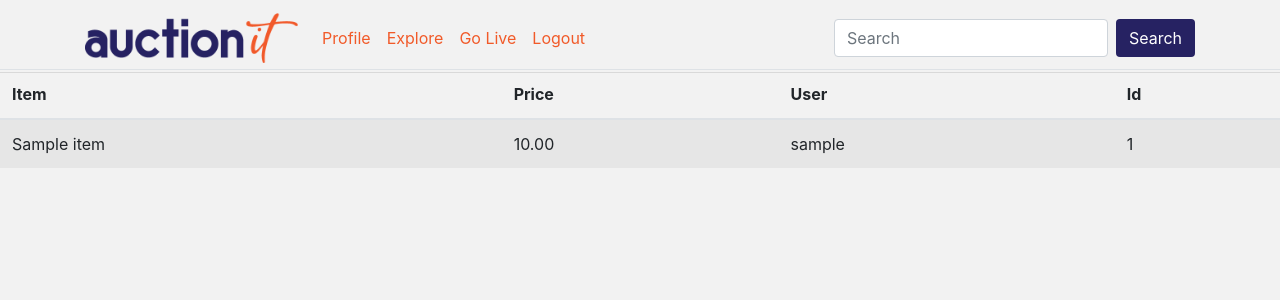
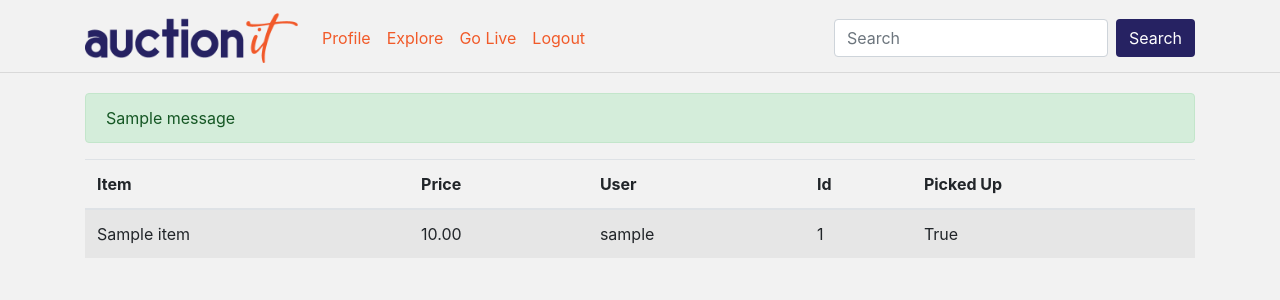
Before and after one commit to stuhops/AuctionIt, a Django app: page /auctions/winners/ in a window 1280 px wide. Shown: the top 300 px of the page. Run offline with Django 3.2, Linux system fonts and the light colour scheme; a user stored in the database is signed in; tables that the repository leaves empty hold one stand-in row (values such as "Sample post"); one stand-in notice (Sample message) is shown; some libraries are stand-ins or nearby versions.

Commit message:
Added Picked up and messages

```diff
--- a/auctions/templates/auctions/winners.html
+++ b/auctions/templates/auctions/winners.html
@@ -3,6 +3,15 @@
 {% block title %}Winners List{% endblock %}
 
 {% block body %}
+
+  <div class="container mt-4">
+
+    {% if messages %}
+      {% for message in messages %}
+        <div {% if message.tags %} class="alert alert-{{ message.tags }}"{% endif %}>{{ message }}</div>
+      {% endfor %}
+    {% endif %}
+
 
     <table class="table table-striped">
       <thead>
@@ -11,6 +20,7 @@
           <th>Price</th>
           <th>User</th>
           <th>Id</th>
+          <th>Picked Up</th>
         </tr>
       </thead>
       <tbody>
@@ -20,9 +30,11 @@
             <td>{{ item.current_price }}</td>
             <td>{{ item.whoWon }}</td>
             <td>{{ item.whoWon.pk }}</td>
+            <td>{{ item.picked_up }}</td>
           </tr>
         {% endfor %}
       </tbody>
     </table>
+  </div>
 
 {% endblock %}
```
Lines whose indentation alone changed are shown as unchanged.
